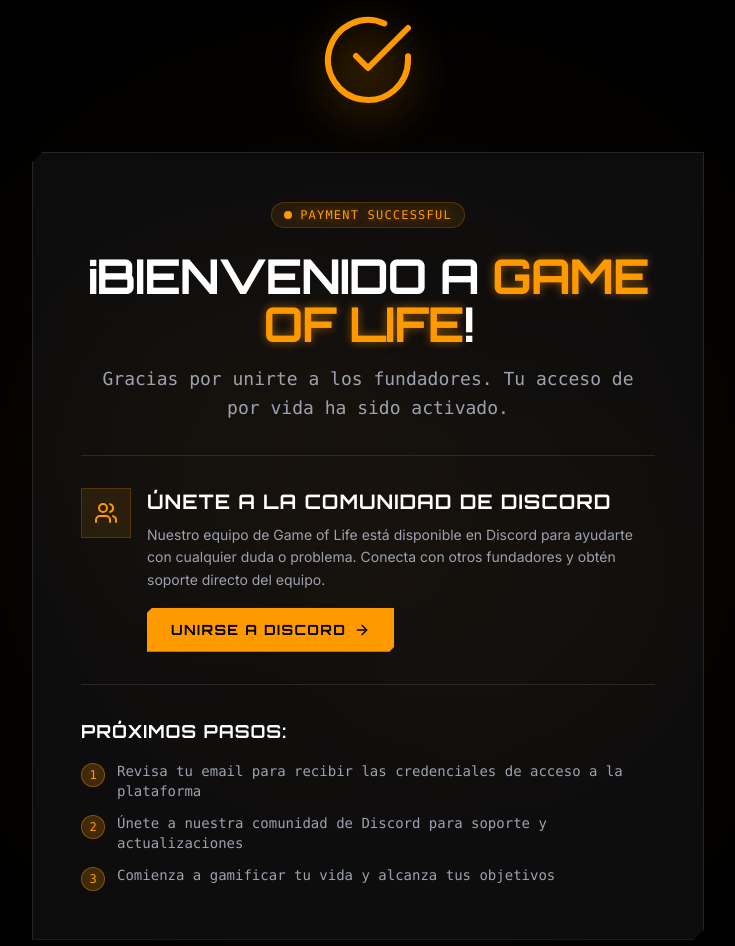
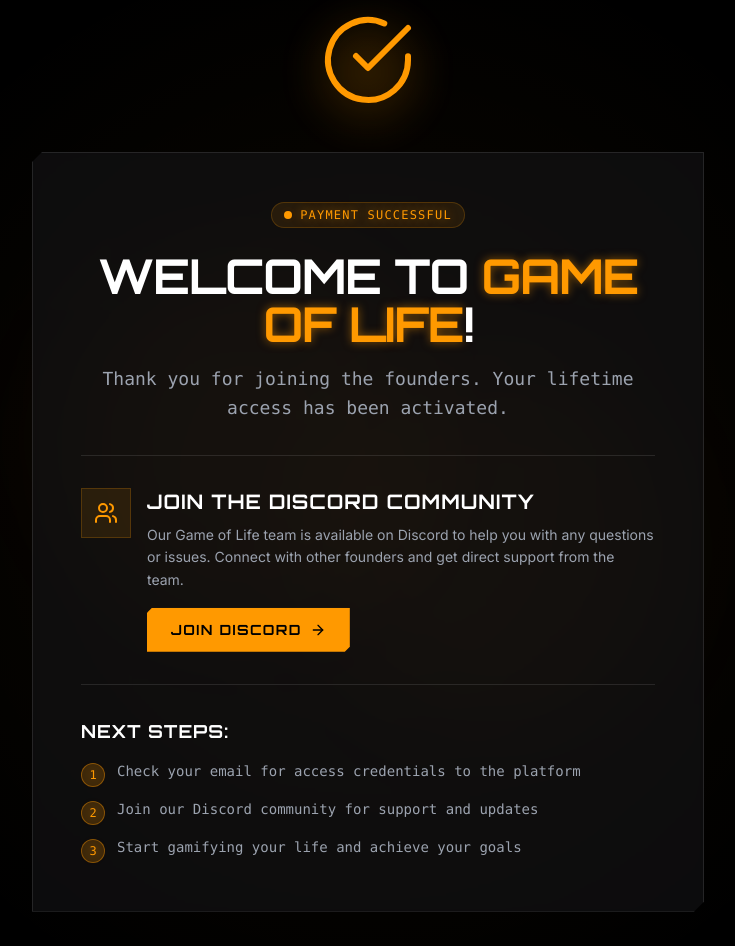
Before and after one commit to SASbot01/landing-gol-main, a React (Vite) app: page /thank-you in a window 1280 px wide. Shown: the top 946 px of the page, without its empty margins (272-1007 px from the left). Built offline with nearby package versions, Linux system fonts and the light colour scheme.

Commit message:
Translate Thank You page to English

```diff
--- a/src/pages/ThankYou.tsx
+++ b/src/pages/ThankYou.tsx
@@ -34,11 +34,11 @@
                         </div>
 
                         <h1 className="font-display text-4xl md:text-5xl text-white mb-4 tracking-tight">
-                            ¡Bienvenido a <span className="text-command-orange">Game of Life</span>!
+                            Welcome to <span className="text-command-orange">Game of Life</span>!
                         </h1>
 
                         <p className="font-mono text-gray-400 text-lg leading-relaxed">
-                            Gracias por unirte a los fundadores. Tu acceso de por vida ha sido activado.
+                            Thank you for joining the founders. Your lifetime access has been activated.
                         </p>
                     </div>
 
@@ -53,11 +53,11 @@
                             </div>
                             <div className="flex-1">
                                 <h2 className="font-display text-xl text-white mb-2">
-                                    Únete a la Comunidad de Discord
+                                    Join the Discord Community
                                 </h2>
                                 <p className="text-gray-400 text-sm leading-relaxed mb-4">
-                                    Nuestro equipo de Game of Life está disponible en Discord para ayudarte con cualquier duda o problema.
-                                    Conecta con otros fundadores y obtén soporte directo del equipo.
+                                    Our Game of Life team is available on Discord to help you with any questions or issues.
+                                    Connect with other founders and get direct support from the team.
                                 </p>
 
                                 <a
@@ -66,7 +66,7 @@
                                     rel="noopener noreferrer"
                                     className="inline-flex items-center gap-2 px-6 py-3 bg-command-orange hover:bg-orange-500 text-black font-display font-bold text-sm uppercase tracking-widest transition-all shadow-[0_0_20px_rgba(255,153,0,0.3)] hover:shadow-[0_0_30px_rgba(255,153,0,0.5)] chamfered-sm group"
                                 >
-                                    <span>Unirse a Discord</span>
+                                    <span>Join Discord</span>
                                     <ArrowRight className="w-4 h-4 group-hover:translate-x-1 transition-transform" />
                                 </a>
                             </div>
@@ -78,14 +78,14 @@
 
                     {/* Next Steps */}
                     <div className="space-y-4">
-                        <h3 className="font-display text-lg text-white mb-4">Próximos Pasos:</h3>
+                        <h3 className="font-display text-lg text-white mb-4">Next Steps:</h3>
                         <div className="space-y-3 font-mono text-sm">
                             <div className="flex items-start gap-3">
                                 <div className="w-6 h-6 rounded-full bg-command-orange/20 border border-command-orange/40 flex items-center justify-center flex-shrink-0 mt-0.5">
                                     <span className="text-command-orange text-xs">1</span>
                                 </div>
                                 <p className="text-gray-400">
-                                    Revisa tu email para recibir las credenciales de acceso a la plataforma
+                                    Check your email for access credentials to the platform
                                 </p>
                             </div>
                             <div className="flex items-start gap-3">
@@ -93,7 +93,7 @@
                                     <span className="text-command-orange text-xs">2</span>
                                 </div>
                                 <p className="text-gray-400">
-                                    Únete a nuestra comunidad de Discord para soporte y actualizaciones
+                                    Join our Discord community for support and updates
                                 </p>
                             </div>
                             <div className="flex items-start gap-3">
@@ -101,7 +101,7 @@
                                     <span className="text-command-orange text-xs">3</span>
                                 </div>
                                 <p className="text-gray-400">
-                                    Comienza a gamificar tu vida y alcanza tus objetivos
+                                    Start gamifying your life and achieve your goals
                                 </p>
                             </div>
                         </div>
@@ -111,7 +111,7 @@
                 {/* Footer Note */}
                 <div className="text-center mt-8">
                     <p className="text-gray-500 text-sm font-mono">
-                        ¿Tienes preguntas? Estamos aquí para ayudarte en Discord
+                        Have questions? We're here to help you on Discord
                     </p>
                 </div>
             </div>
```
